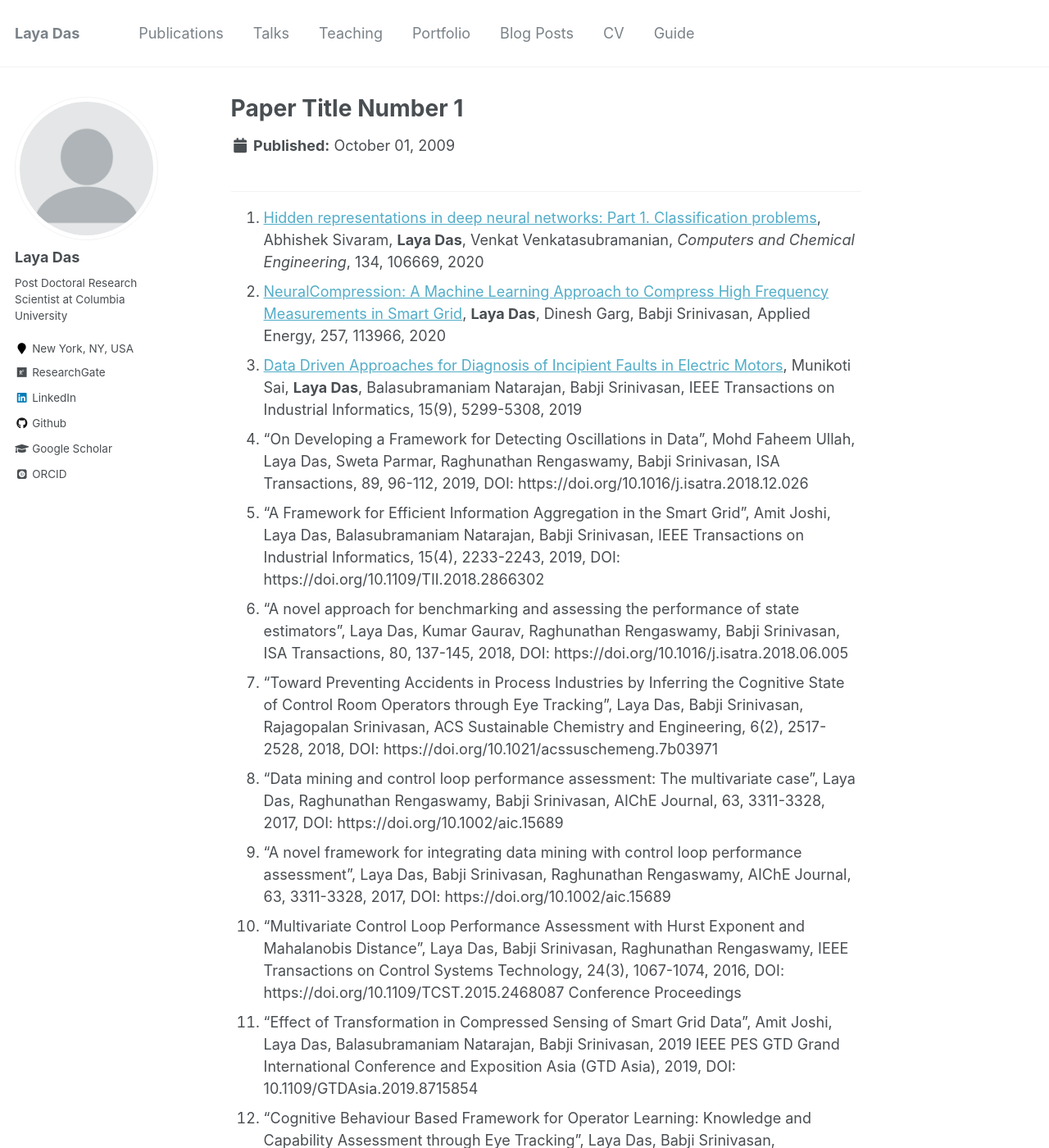
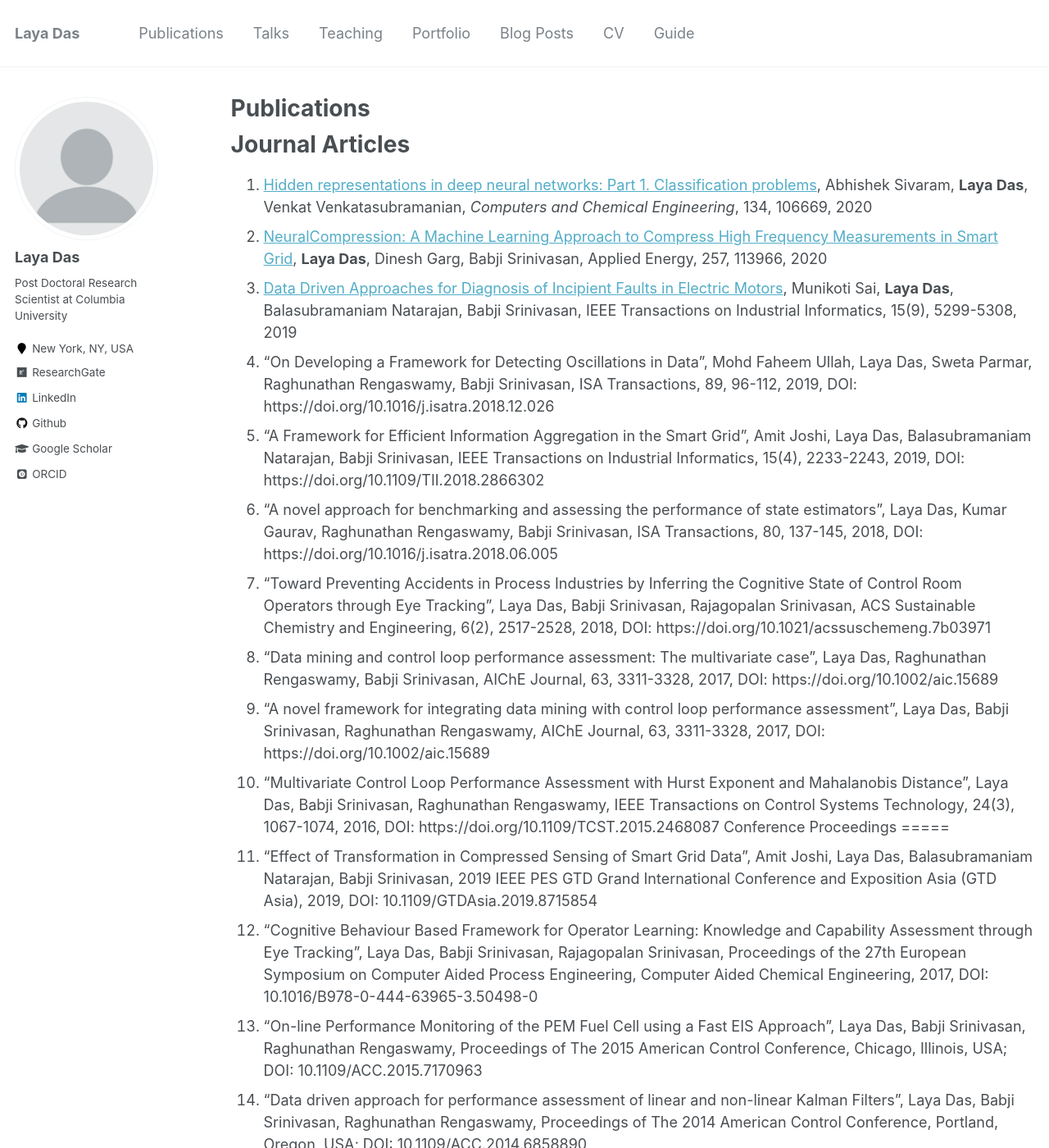
Before and after one commit to layadas/layadas.github.io, a Jekyll site: the page built from _publications/2009-10-01-paper-title-number-1.md, in a window 1280 px wide and 1400 px high. Shown: the whole window at 82% size. Built offline with Jekyll 4.4.1, drawn with Linux system fonts in a browser that asks for light colours; some web fonts are replaced; some of the changed text lies outside the part shown.

Commit message:
Update 2009-10-01-paper-title-number-1.md

```diff
--- a/_publications/2009-10-01-paper-title-number-1.md
+++ b/_publications/2009-10-01-paper-title-number-1.md
@@ -1,4 +1,11 @@
 ---
+layout: archive
+title: "Publications"
+permalink: /publications/
+author_profile: true
+---
+Journal Articles
+=====
 11.	[Hidden representations in deep neural networks: Part 1. Classification problems](https://doi.org/10.1016/j.compchemeng.2019.106669), Abhishek Sivaram, **Laya Das**, Venkat Venkatasubramanian, *Computers and Chemical Engineering*, 134, 106669, 2020
 10.	[NeuralCompression: A Machine Learning Approach to Compress High Frequency Measurements in Smart Grid](https://doi.org/10.1016/j.apenergy.2019.113966), **Laya Das**, Dinesh Garg, Babji Srinivasan, Applied Energy, 257, 113966, 2020
 9.	[Data Driven Approaches for Diagnosis of Incipient Faults in Electric Motors](https://doi.org/10.1109/TII.2019.2895132), Munikoti Sai, **Laya Das**, Balasubramaniam Natarajan, Babji Srinivasan, IEEE Transactions on Industrial Informatics, 15(9), 5299-5308, 2019
@@ -10,6 +17,7 @@
 9.	“A novel framework for integrating data mining with control loop performance assessment”, Laya Das, Babji Srinivasan, Raghunathan Rengaswamy, AIChE Journal, 63, 3311-3328, 2017, DOI: https://doi.org/10.1002/aic.15689
 10.	“Multivariate Control Loop Performance Assessment with Hurst Exponent and Mahalanobis Distance”, Laya Das, Babji Srinivasan, Raghunathan Rengaswamy, IEEE Transactions on Control Systems Technology, 24(3), 1067-1074, 2016, DOI: https://doi.org/10.1109/TCST.2015.2468087
 Conference Proceedings
+=====
 11.	“Effect of Transformation in Compressed Sensing of Smart Grid Data”, Amit Joshi, Laya Das, Balasubramaniam Natarajan, Babji Srinivasan, 2019 IEEE PES GTD Grand International Conference and Exposition Asia (GTD Asia), 2019, DOI: 10.1109/GTDAsia.2019.8715854
 12.	“Cognitive Behaviour Based Framework for Operator Learning: Knowledge and Capability Assessment through Eye Tracking”, Laya Das,  Babji Srinivasan, Rajagopalan Srinivasan, Proceedings of the 27th European Symposium on Computer Aided Process Engineering, Computer Aided Chemical Engineering, 2017, DOI: 10.1016/B978-0-444-63965-3.50498-0
 13.	“On-line Performance Monitoring of the PEM Fuel Cell using a Fast EIS Approach”, Laya Das, Babji Srinivasan, Raghunathan Rengaswamy, Proceedings of The 2015 American Control Conference, Chicago, Illinois, USA; DOI: 10.1109/ACC.2015.7170963
```
